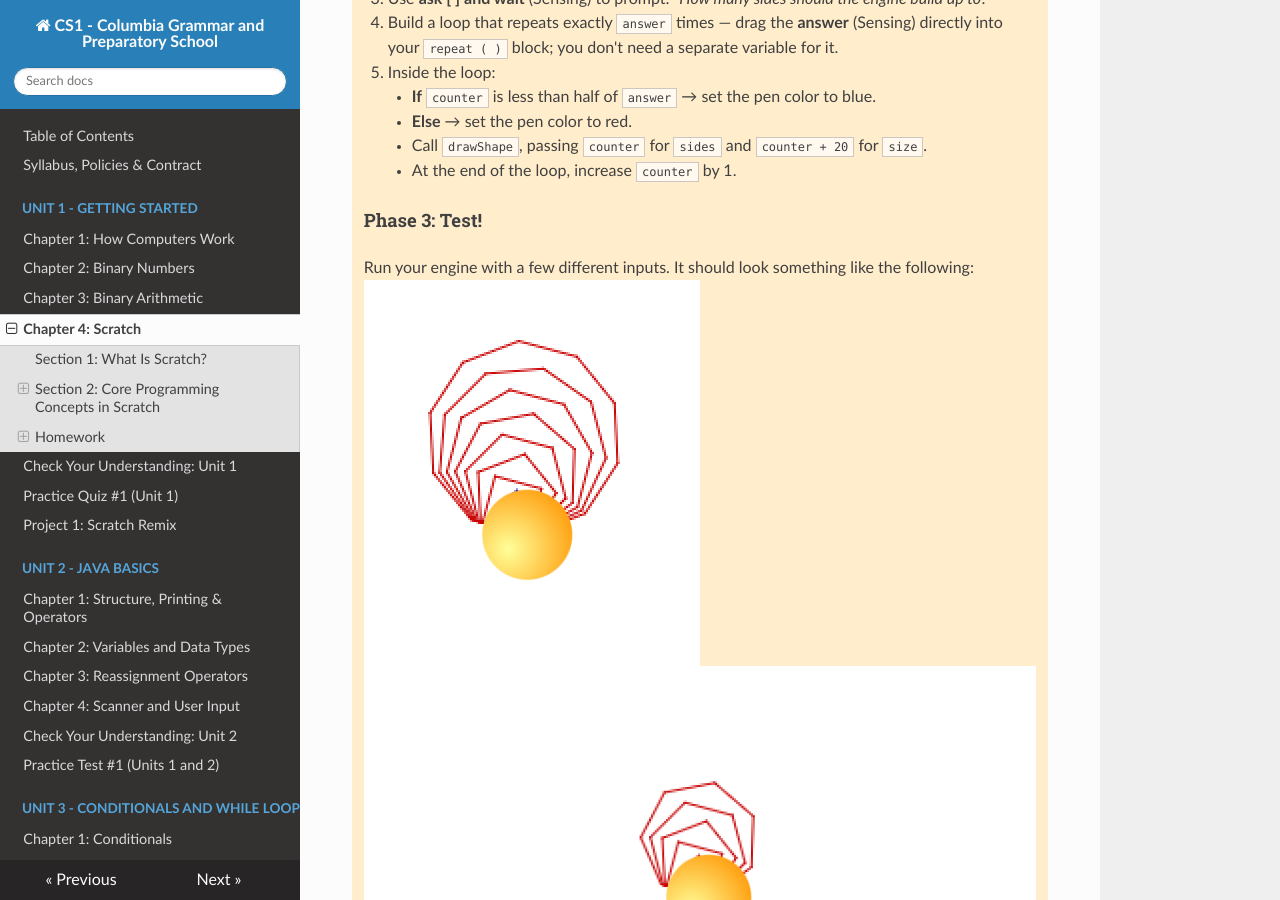
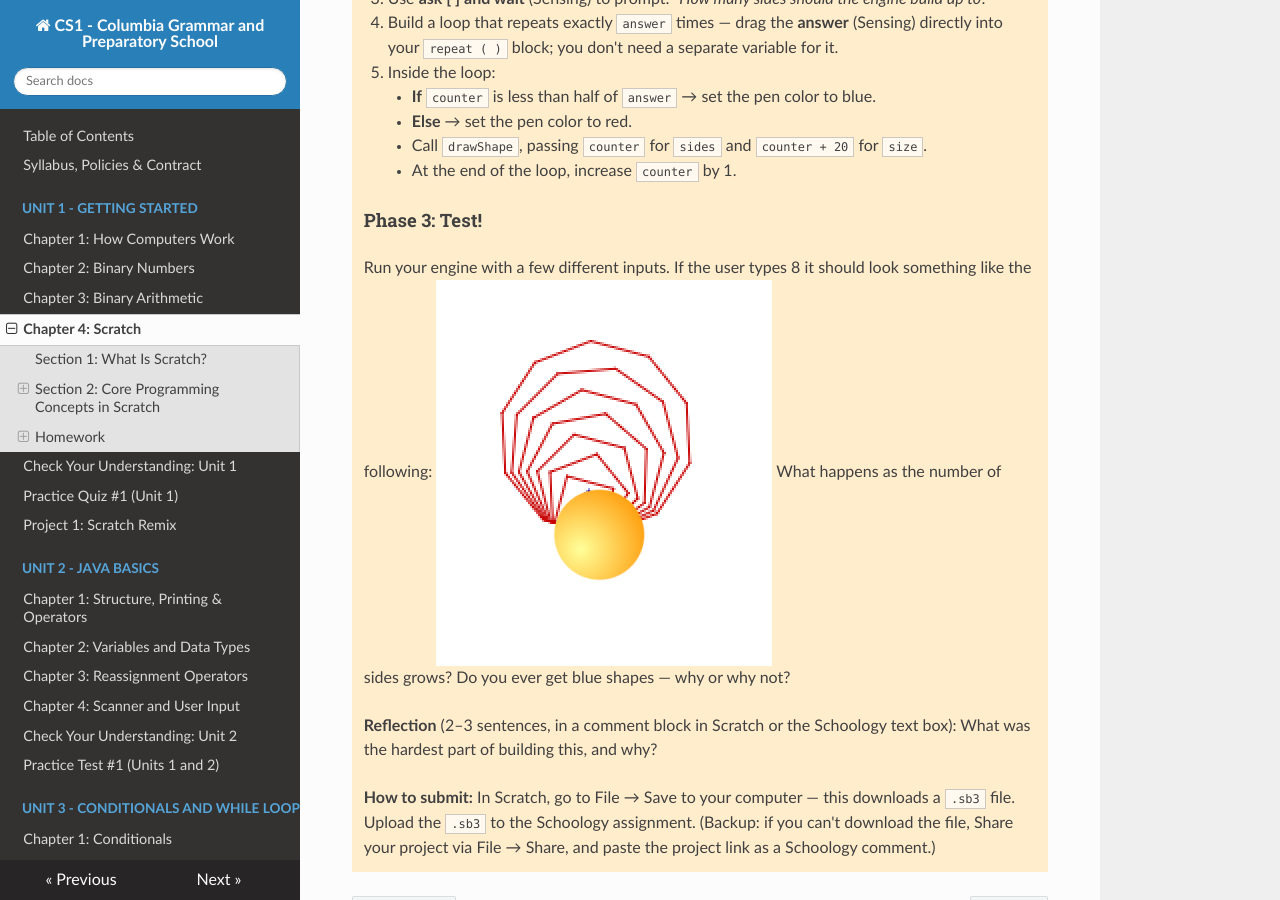
Before and after one commit to kjergens/cs1-site, an MkDocs documentation site: the page built from docs/unit1/notes_04_scratch.md, in a window 1280 px wide and 900 px high, scrolled down 2412 px. Built offline with MkDocs 1.6.1, drawn with Linux system fonts in a browser that asks for light colours; nearby versions of some CDN libraries.

Commit message:
Update test instructions for engine input clarity
Clarified the expected output for user input of 8 sides in the testing phase.

```diff
--- a/docs/unit1/notes_04_scratch.md
+++ b/docs/unit1/notes_04_scratch.md
@@ -92,9 +92,8 @@ In Scratch, scripts start when something happens — "when green flag clicked",
 
     #### Phase 3: Test!
 
-    Run your engine with a few different inputs. It should look something like the following:
+    Run your engine with a few different inputs. If the user types 8 it should look something like the following:
     ![8 sides](displayShape8.png)
-    ![5 sides](displayShape5.png)
     What happens as the number of sides grows? Do you ever get blue shapes — why or why not?
 
     **Reflection** (2–3 sentences, in a comment block in Scratch or the Schoology text box): What was the hardest part of building this, and why?
```
